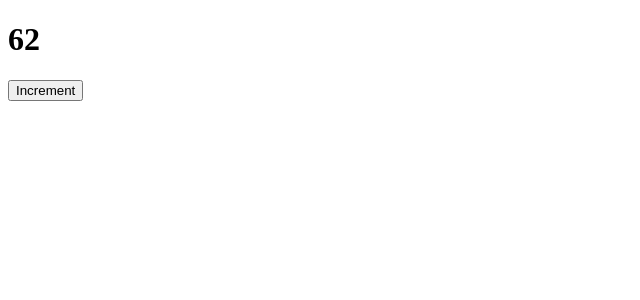
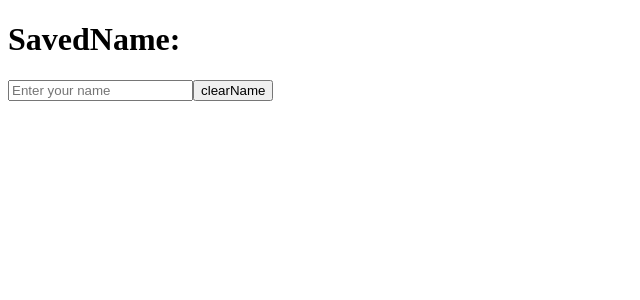
Before and after one commit to G1DY/React-Demo, a React (Vite) app in the folder react-demos/: page / in a window 1280 px wide. Shown: the top 300 px of the page, without its empty margins (0-640 px from the left). Built offline with nearby package versions, Linux system fonts and the light colour scheme.

Commit message:
understanding the local storage

```diff
--- a/react-demos/src/App.jsx
+++ b/react-demos/src/App.jsx
@@ -1,11 +1,11 @@
 import React from 'react'
-import GenerateRandomNumbers from './Components/GenerateRandomNumbers'
+import LocalStorage from './Components/LocalStorage'
 
 
 const App = () => {
   return (
     <div>
-      <GenerateRandomNumbers/>
+      <LocalStorage/>
     </div>
   )
 }
--- /dev/null
+++ b/react-demos/src/Components/LocalStorage.jsx
@@ -0,0 +1,25 @@
+import React, { useEffect } from 'react'
+import { useState } from 'react';
+
+const LocalStorage = () => {
+    const [name, setName] = useState(() => {
+        const savedName = localStorage.getItem('name');
+        return savedName ? JSON.parse(savedName) : "";
+    });
+    const handleChange = (event) => {
+        setName(event.target.value)
+    };
+    useEffect(() => {
+        localStorage.setItem("name", JSON.stringify(name))
+    })
+    const clearName = () => setName("");
+  return (
+    <div>
+        <h1>SavedName: {name}</h1>
+        <input type="text" value={name} placeholder='Enter your name' onChange={handleChange} />
+        <button onClick={clearName}>clearName</button>
+    </div>
+  )
+}
+
+export default LocalStorage
```
